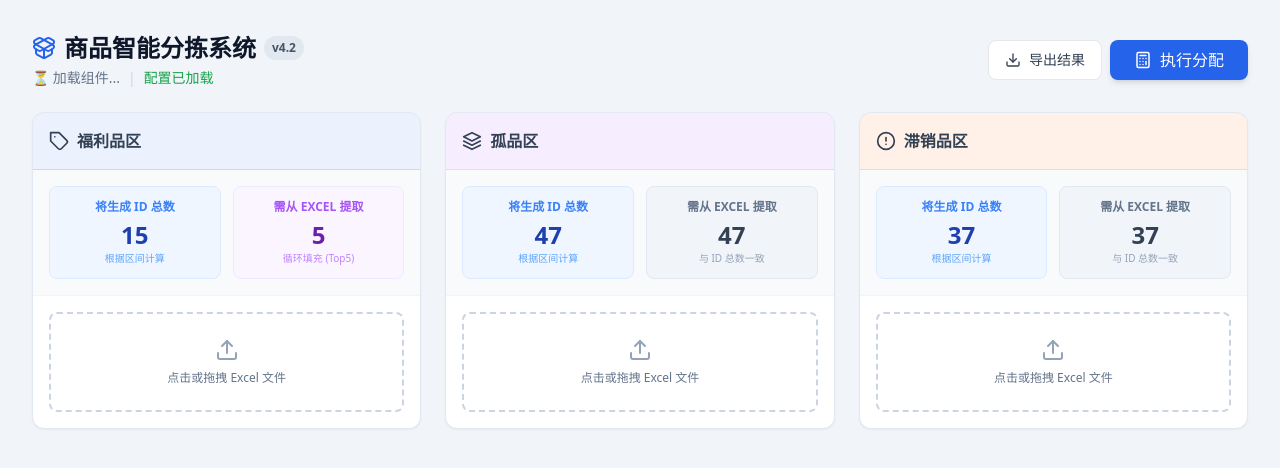
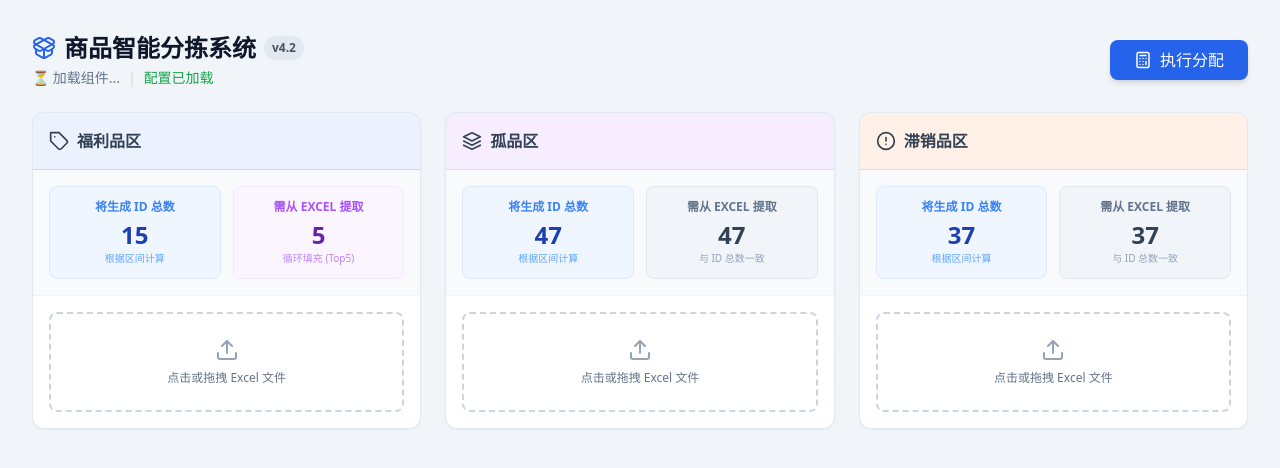
Before and after one commit to KagoJoker999/ziyang, a React (Vite) app: page / in a window 1280 px wide. Shown: the top 468 px of the page. Built offline with nearby package versions, Linux system fonts and the light colour scheme.

Commit message:
移除导出结果按钮

```diff
--- a/src/app.jsx
+++ b/src/app.jsx
@@ -1,5 +1,5 @@
 import React, { useState, useEffect, useCallback } from 'react';
-import { Upload, FileSpreadsheet, Calculator, Trash2, Image as ImageIcon, AlertCircle, Download, PackageOpen, Tag, Layers } from 'lucide-react';
+import { Upload, FileSpreadsheet, Calculator, Trash2, Image as ImageIcon, AlertCircle, PackageOpen, Tag, Layers } from 'lucide-react';
 
 // --- 中文键名到内部类型的映射 ---
 const TYPE_MAP = {
@@ -399,14 +399,9 @@ export default function App() {
                             <span className="text-green-600">配置已加载</span>
                         </p>
                     </div>
-                    <div className="flex gap-2">
-                        <button onClick={() => window.print()} className="bg-white border hover:bg-slate-50 text-slate-700 px-4 py-2 rounded-lg text-sm font-medium flex items-center gap-2 transition-colors">
-                            <Download size={16} /> 导出结果
-                        </button>
-                        <button onClick={calculate} className="bg-blue-600 hover:bg-blue-700 text-white px-6 py-2 rounded-lg shadow-md font-medium flex items-center gap-2 transition-transform active:scale-95">
-                            <Calculator size={18} /> 执行分配
-                        </button>
-                    </div>
+                    <button onClick={calculate} className="bg-blue-600 hover:bg-blue-700 text-white px-6 py-2 rounded-lg shadow-md font-medium flex items-center gap-2 transition-transform active:scale-95">
+                        <Calculator size={18} /> 执行分配
+                    </button>
                 </header>
 
                 <div className="grid grid-cols-1 md:grid-cols-3 gap-6">
```
